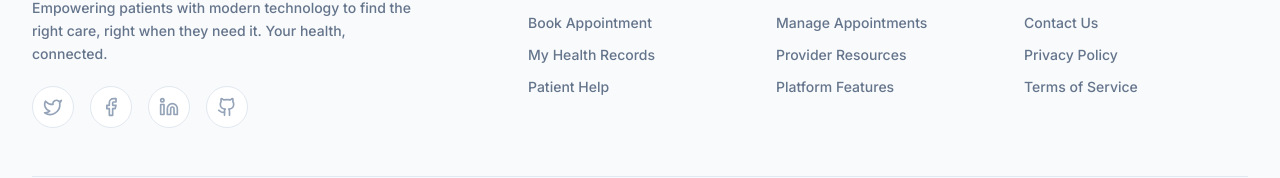
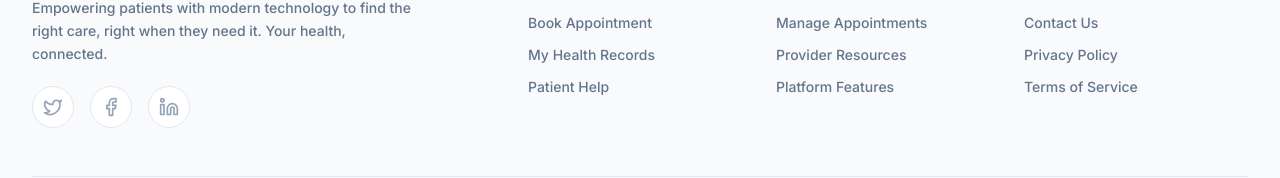
Before and after one commit to ayushjaini2it/Healthcare, a React (Vite) app: page / in a window 1280 px wide. Shown: the part 4770-4948 px from the top of the page. Built offline with nearby package versions, Linux system fonts and the light colour scheme; no server answers.

Commit message:
fix: remove GitHub icon from social links on landing page

```diff
--- a/src/pages/LandingPage.tsx
+++ b/src/pages/LandingPage.tsx
@@ -5,7 +5,7 @@ import Auth from './Auth';
 import {
   Search, Calendar, UserCircle, Clock, Shield, Heart,
   Menu, X, Star, ChevronDown, CheckCircle2, ArrowRight,
-  Twitter, Github, Linkedin, Facebook
+  Twitter, Linkedin, Facebook
 } from 'lucide-react';
 import { useAuth } from '../context/AuthContext';
 
@@ -753,7 +753,6 @@ const LandingPage: React.FC = () => {
                 { icon: Twitter, label: 'Twitter', url: 'https://twitter.com' },
                 { icon: Facebook, label: 'Facebook', url: 'https://facebook.com' },
                 { icon: Linkedin, label: 'LinkedIn', url: 'https://www.linkedin.com/in/lokesh-jhuria-7256b0384/' },
-                { icon: Github, label: 'GitHub', url: 'https://github.com' },
               ].map((social, idx) => (
                 <a
                   key={idx}
```
